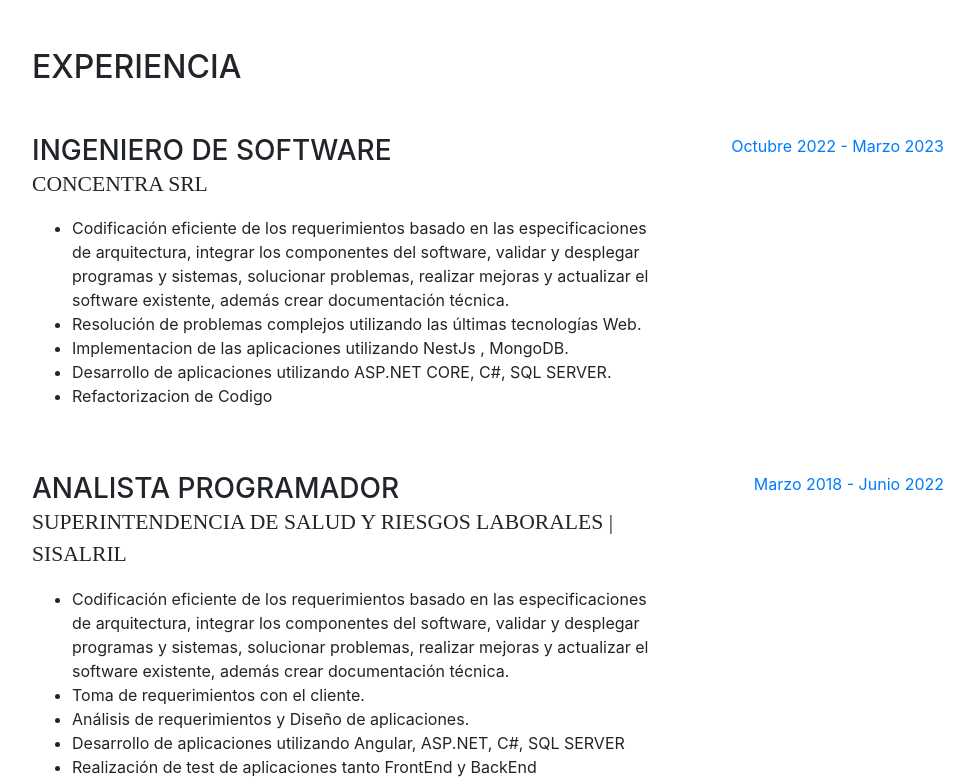
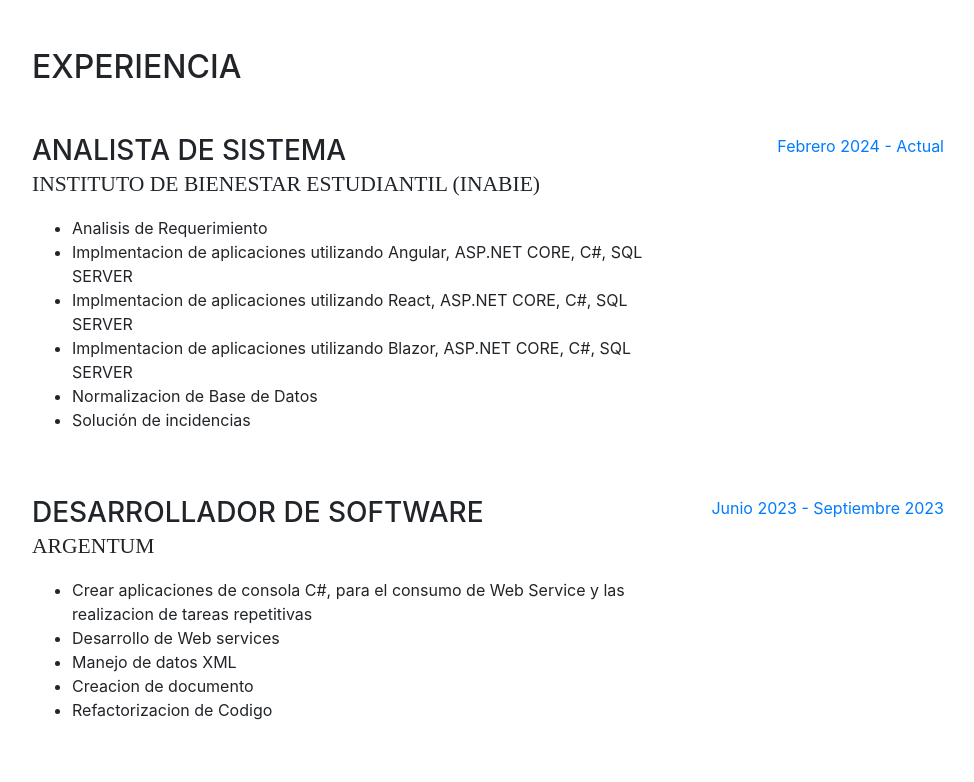
Before and after one commit to Helmer11/Helmersalas, a website with bundled scripts: page index.html in a window 1280 px wide. Shown: the part 800-1582 px from the top of the page, without its empty margins (288-1262 px from the left). Built offline with nearby package versions, Linux system fonts and the light colour scheme; a web font is replaced by a local one.

Commit message:
modificacion de experiencia laboral

```diff
--- a/index.html
+++ b/index.html
@@ -124,6 +124,44 @@
         <div class="my-auto">
           <h2 class="mb-5">Experiencia</h2>
 
+		  <div class="resume-item d-flex flex-column flex-md-row mb-5">
+            <div class="resume-content mr-auto">
+              <h3 class="mb-0">Analista de Sistema</h3>
+              <div class="subheading mb-3">Instituto de Bienestar Estudiantil (INABIE)</div>
+			  <ul>
+              <li>Analisis de Requerimiento</li>
+				<li>Implmentacion de aplicaciones utilizando Angular, ASP.NET CORE, C#, SQL SERVER</li>
+				<li>Implmentacion de aplicaciones utilizando React, ASP.NET CORE, C#, SQL SERVER</li>
+				<li>Implmentacion de aplicaciones utilizando Blazor, ASP.NET CORE, C#, SQL SERVER</li>
+				<li>Normalizacion de Base de Datos</li>
+				<li>Solución de incidencias</li>
+				</ul>
+			</div>
+            <div class="resume-date text-md-right">
+              <span class="text-primary">Febrero 2024 - Actual</span>
+            </div>
+          </div>
+
+
+
+		 <div class="resume-item d-flex flex-column flex-md-row mb-5">
+            <div class="resume-content mr-auto">
+              <h3 class="mb-0">Desarrollador de Software</h3>
+              <div class="subheading mb-3">Argentum</div>
+			  <ul>
+              <li>Crear aplicaciones de consola C#, para el consumo de Web Service y las realizacion de tareas repetitivas </li>
+				<li>Desarrollo de Web services</li>
+				<li>Manejo de datos XML</li>
+				<li>Creacion de documento</li>
+				<li>Refactorizacion de Codigo</li>
+				</ul>
+			</div>
+            <div class="resume-date text-md-right">
+              <span class="text-primary">Junio 2023 - Septiembre 2023</span>
+            </div>
+          </div>
+
+
 		   <div class="resume-item d-flex flex-column flex-md-row mb-5">
             <div class="resume-content mr-auto">
               <h3 class="mb-0">Ingeniero de Software</h3>
@@ -144,7 +182,7 @@
           <div class="resume-item d-flex flex-column flex-md-row mb-5">
             <div class="resume-content mr-auto">
               <h3 class="mb-0">Analista Programador</h3>
-              <div class="subheading mb-3">Superintendencia de Salud y Riesgos Laborales | SISALRIL</div>
+              <div class="subheading mb-3">Superintendencia de Salud y Riesgos Laborales (SISALRIL)</div>
 			  <ul>
               <li>Codificación eficiente de los requerimientos basado en las especificaciones de arquitectura, integrar los componentes del software, validar y desplegar programas y sistemas, solucionar problemas, realizar mejoras y actualizar el software existente, además crear documentación técnica.</li>
 				<li> Toma de requerimientos con el cliente. </li>
```
